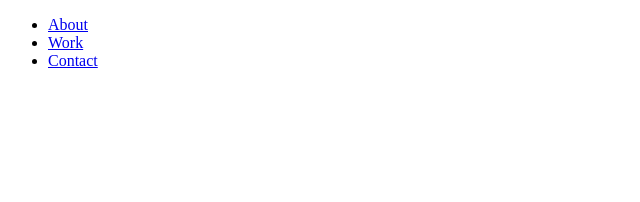
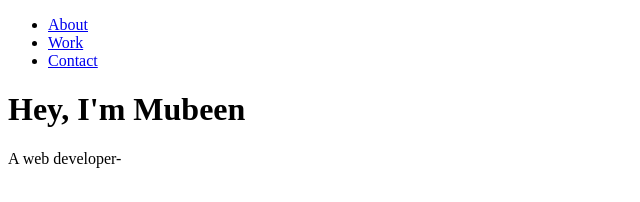
Before and after one commit to mmubeen121/Bootstrap5notes, a plain HTML site: page My Portfolio.html in a window 1280 px wide. Shown: the whole page, without its empty margins (0-640 px from the left). Drawn offline with Linux system fonts and the light colour scheme.

Commit message:
Hero section html code added

```diff
--- a/My Portfolio.html
+++ b/My Portfolio.html
@@ -18,5 +18,13 @@
         </nav>
     </header>
     <!--Header html Ending-->
+
+
+    <!--Hero section code starting-->
+    <div class="container">
+        <h1>Hey, I'm Mubeen</h1>
+        <p>A web developer-</p>
+    </div>
+    <!--Hero section code Ending-->
 </body>
 </html>
```
